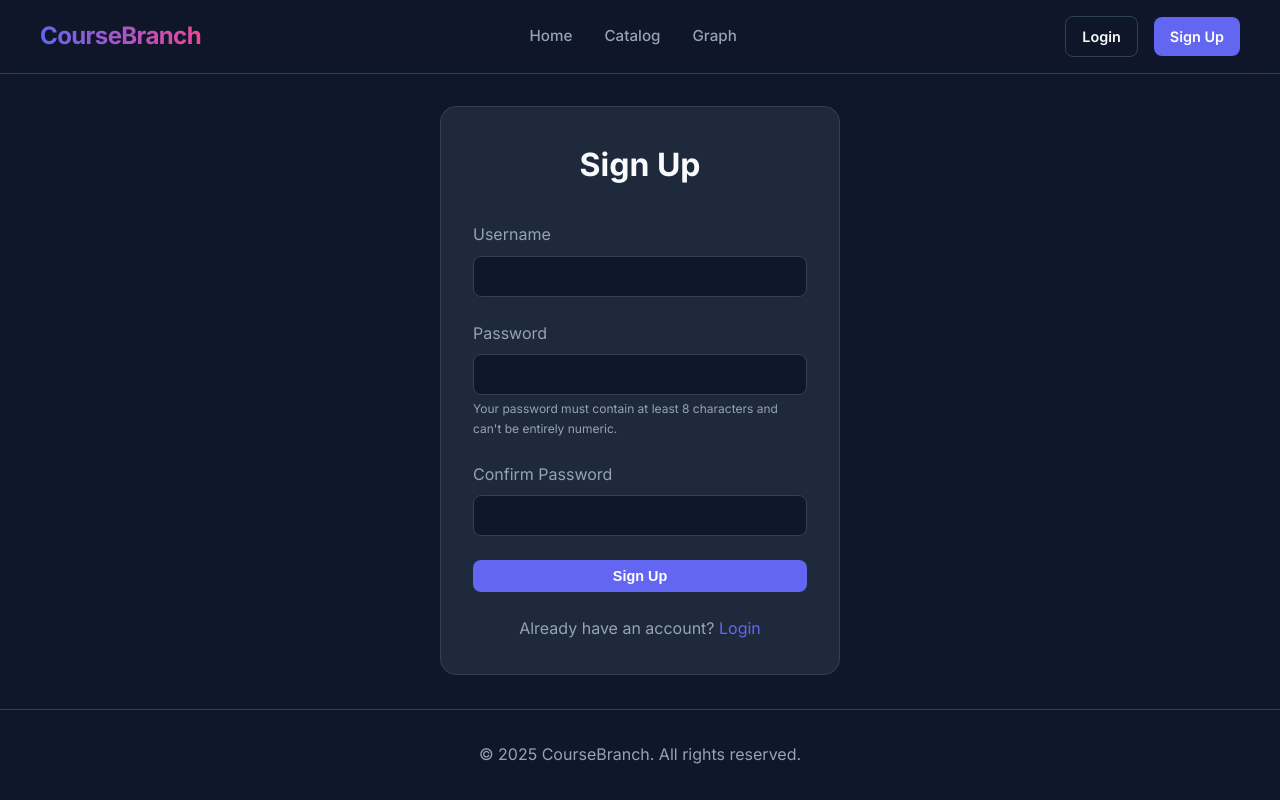
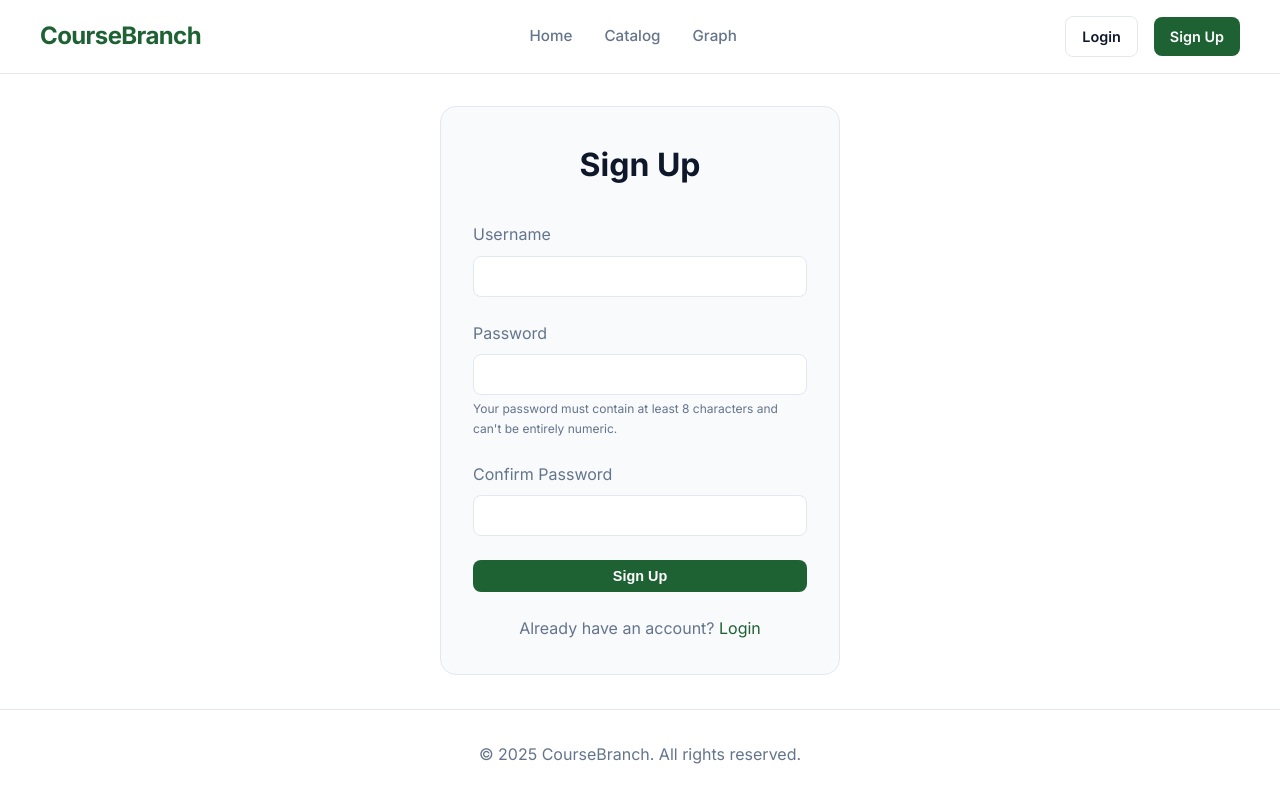
Before and after one commit to Valaki318/coursebranch, a Django app: page /signup/ in a window 1280 px wide. Run offline with Django 5.2, Linux system fonts and the light colour scheme.

Commit message:
Refactor CSS variables and update theme colors
Moved CSS custom properties from style.css to a new variables.css for better organization and maintainability. Updated color scheme to use lighter backgrounds and new primary/secondary colors. Adjusted base.html to include variables.css.

```diff
--- a/coursebranch/static/css/style.css
+++ b/coursebranch/static/css/style.css
@@ -1,25 +1,4 @@
-:root {
-    --primary-color: #6366f1;
-    /* Indigo 500 */
-    --primary-hover: #4f46e5;
-    /* Indigo 600 */
-    --secondary-color: #ec4899;
-    /* Pink 500 */
-    --background-color: #0f172a;
-    /* Slate 900 */
-    --surface-color: #1e293b;
-    /* Slate 800 */
-    --text-color: #f8fafc;
-    /* Slate 50 */
-    --text-muted: #94a3b8;
-    /* Slate 400 */
-    --border-color: #334155;
-    /* Slate 700 */
-    --font-main: 'Inter', sans-serif;
-    --shadow-sm: 0 1px 2px 0 rgb(0 0 0 / 0.05);
-    --shadow-md: 0 4px 6px -1px rgb(0 0 0 / 0.1), 0 2px 4px -2px rgb(0 0 0 / 0.1);
-    --shadow-lg: 0 10px 15px -3px rgb(0 0 0 / 0.1), 0 4px 6px -4px rgb(0 0 0 / 0.1);
-}
+/* :root variables moved to variables.css */
 
 * {
     box-sizing: border-box;
@@ -49,7 +28,7 @@ a:hover {
 
 /* Header */
 header {
-    background-color: rgba(15, 23, 42, 0.8);
+    background-color: rgba(255, 255, 255, 0.8);
     backdrop-filter: blur(12px);
     border-bottom: 1px solid var(--border-color);
     position: sticky;
@@ -69,10 +48,7 @@ header {
 .logo {
     font-size: 1.5rem;
     font-weight: 700;
-    background: linear-gradient(to right, var(--primary-color), var(--secondary-color));
-    background-clip: text;
-    -webkit-background-clip: text;
-    -webkit-text-fill-color: transparent;
+    color: var(--primary-color);
     letter-spacing: -0.025em;
 }
 
@@ -150,10 +126,7 @@ main {
     font-weight: 800;
     margin-bottom: 1.5rem;
     line-height: 1.1;
-    background: linear-gradient(to bottom right, #fff, #94a3b8);
-    background-clip: text;
-    -webkit-background-clip: text;
-    -webkit-text-fill-color: transparent;
+    color: var(--text-color);
 }
 
 .hero p {
--- /dev/null
+++ b/coursebranch/static/css/variables.css
@@ -0,0 +1,31 @@
+:root {
+    /* Primary Color Palette */
+    --dark-emerald: #1e6133;
+    --periwinkle: #d8dcff;
+    --dark-wine: #7b2d26;
+
+    /* Theme Variables (Light) */
+    --primary-color: var(--dark-emerald);
+    --primary-hover: #145028;
+    /* Darker Emerald */
+    --secondary-color: var(--dark-wine);
+    --accent-color: var(--periwinkle);
+
+    --background-color: #ffffff;
+    --surface-color: #f8fafc;
+    /* Slate 50 */
+    --text-color: #0f172a;
+    /* Slate 900 */
+    --text-muted: #64748b;
+    /* Slate 500 */
+    --border-color: #e2e8f0;
+    /* Slate 200 */
+
+    /* Fonts */
+    --font-main: 'Inter', sans-serif;
+
+    /* Shadows */
+    --shadow-sm: 0 1px 2px 0 rgb(0 0 0 / 0.05);
+    --shadow-md: 0 4px 6px -1px rgb(0 0 0 / 0.1), 0 2px 4px -2px rgb(0 0 0 / 0.1);
+    --shadow-lg: 0 10px 15px -3px rgb(0 0 0 / 0.1), 0 4px 6px -4px rgb(0 0 0 / 0.1);
+}
--- a/coursebranch/templates/base.html
+++ b/coursebranch/templates/base.html
@@ -8,6 +8,7 @@
     <link rel="preconnect" href="https://fonts.googleapis.com">
     <link rel="preconnect" href="https://fonts.gstatic.com" crossorigin>
     <link href="https://fonts.googleapis.com/css2?family=Inter:wght@400;500;600;700;800&display=swap" rel="stylesheet">
+    <link rel="stylesheet" href="{% static 'css/variables.css' %}">
     <link rel="stylesheet" href="{% static 'css/style.css' %}">
     {% block extra_css %}{% endblock %}
 </head>
```
